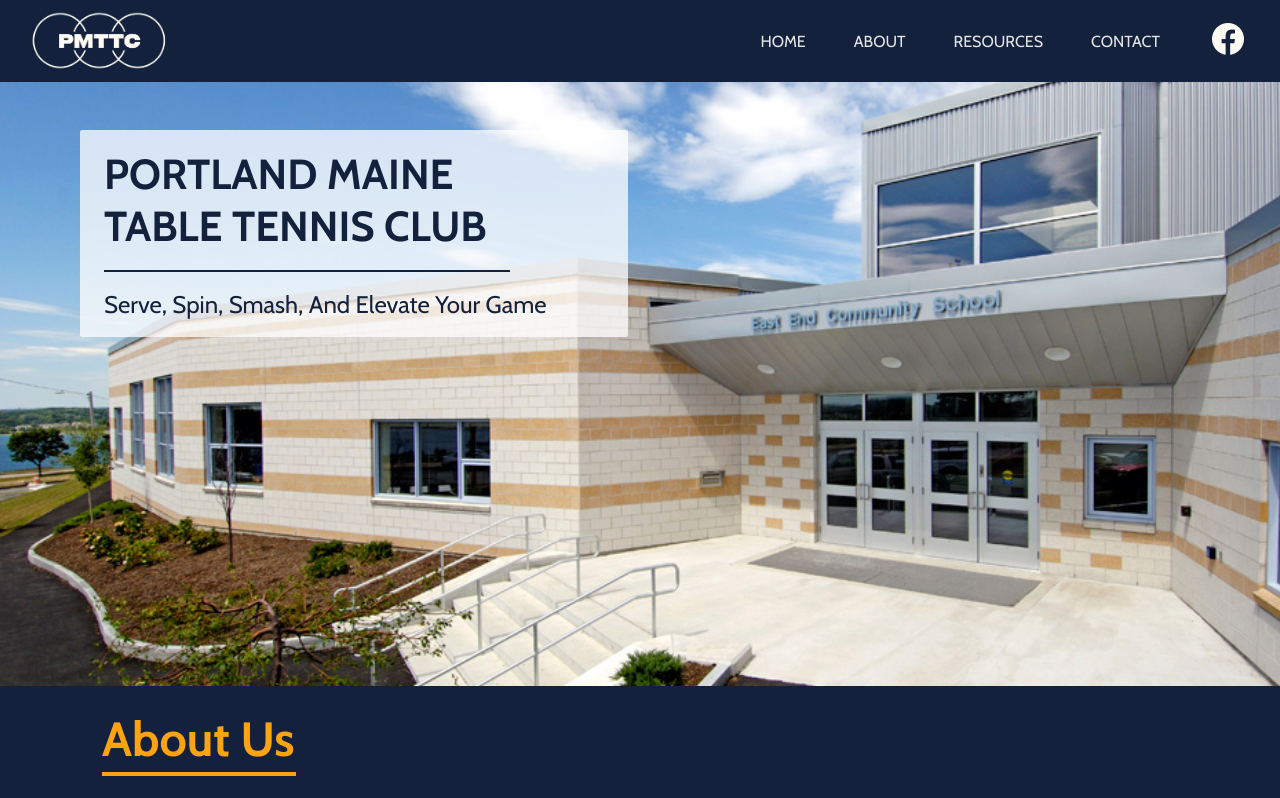
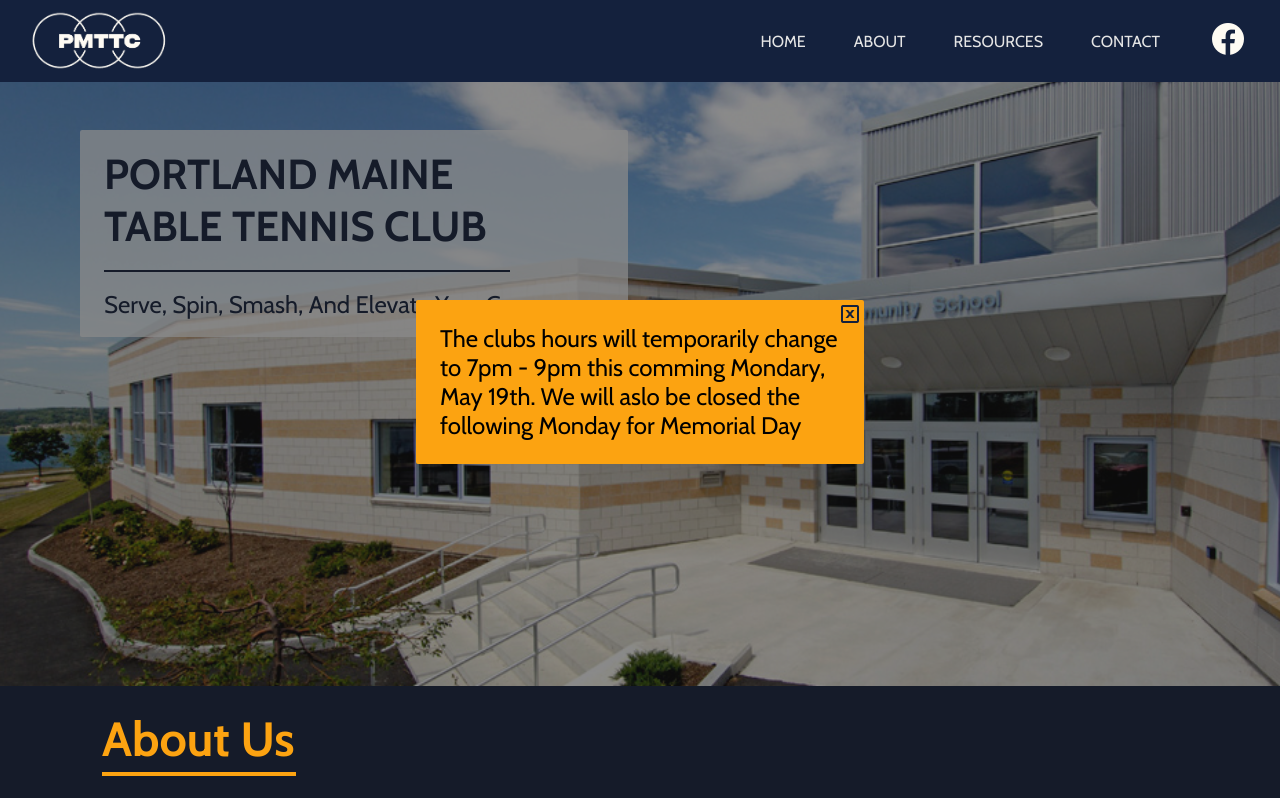
Before and after one commit to taylorwilk/pmttc, an Angular app: page / in a window 1280 px wide. Shown: the top 798 px of the page. Built offline with nearby package versions, Linux system fonts and the light colour scheme.

Commit message:
message update

```diff
--- a/src/app/landing-page/landing-page.component.html
+++ b/src/app/landing-page/landing-page.component.html
@@ -1,9 +1,9 @@
-<!-- <div id='modal' class="custom-message">
+<div id='modal' class="custom-message">
   <div class="message-container">
     <button (click)="onClick()"><img src="assets/images/icons/icons8-x-coordinate-24.png" alt=""></button>
-    <p>The clubs hours will temporarily change to 6:45pm - 9pm this comming Mondary, March 17th. We will resume our regular hours the following Monday, March 24th</p>
+    <p>The clubs hours will temporarily change to 7pm - 9pm this comming Mondary, May 19th. We will aslo be closed the following Monday for Memorial Day</p>
   </div>
-</div> -->
+</div>
 <section class="main" id="home">
   <div class="card">
     <p class="p1">Portland Maine<br>Table Tennis Club</p>
```
